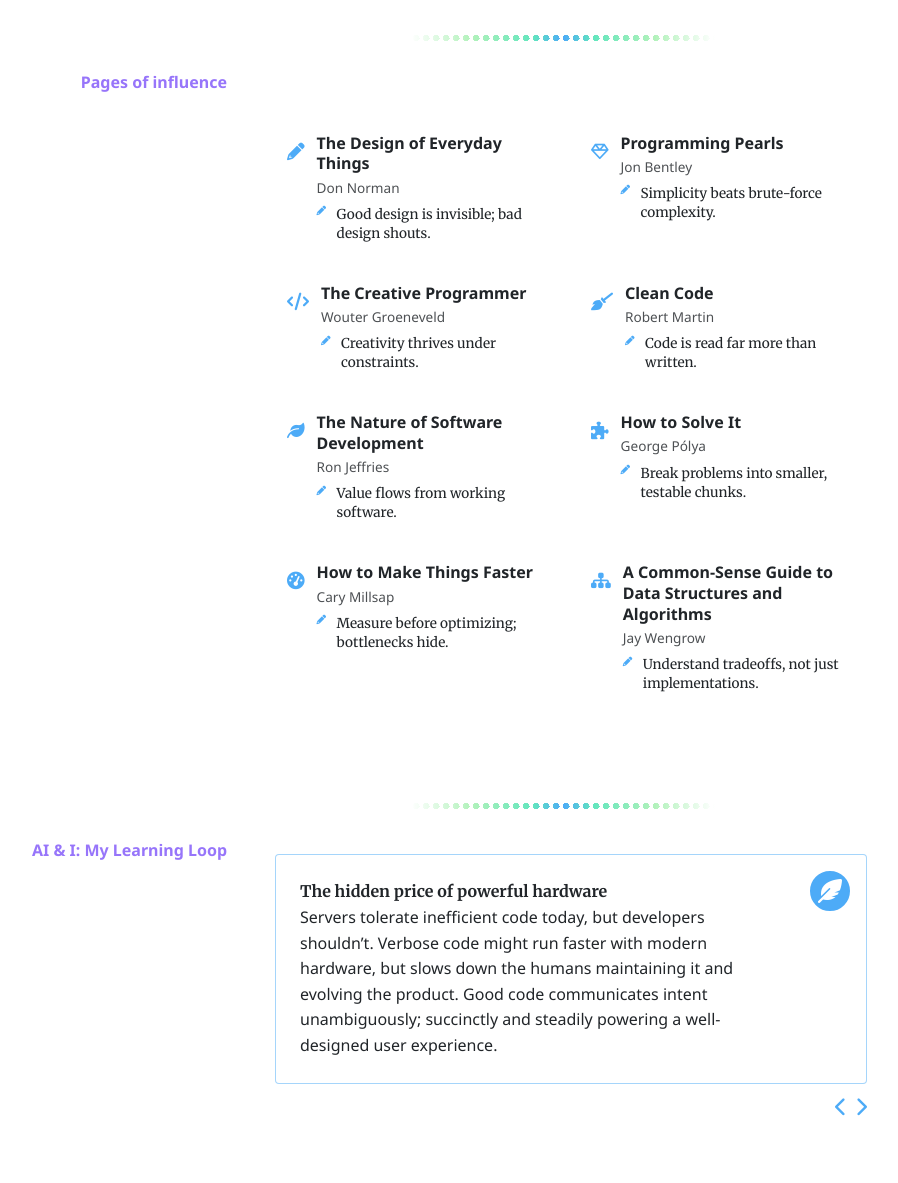
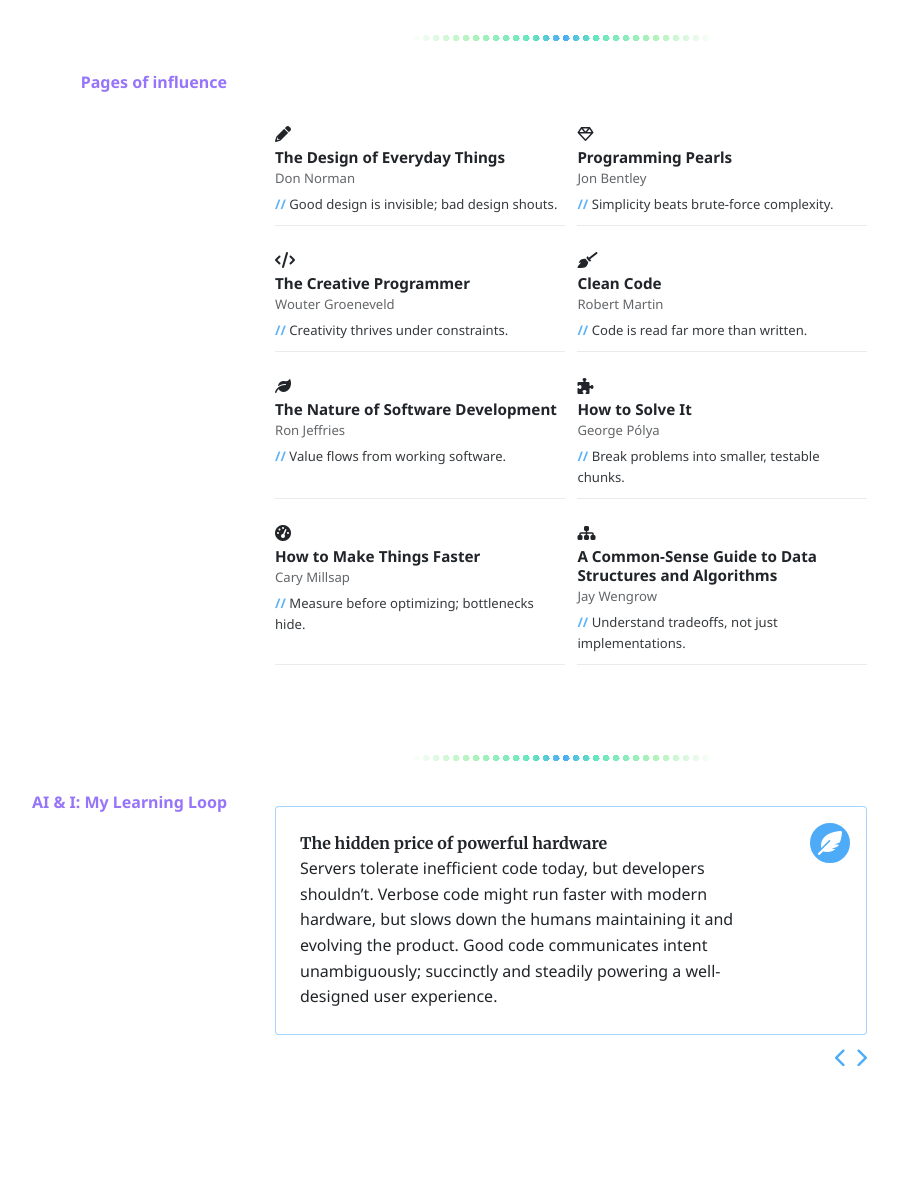
Before and after one commit to abhilashini/abhilashini.github.io, a Jekyll site: the page built from index.md, in a window 1280 px wide. Shown: the part 1038-2221 px from the top of the page, without its empty margins (77-975 px from the left). Built offline with Jekyll 4.4.1, drawn with Linux system fonts in a browser that asks for light colours; after the commit the page ends 2172 px from its top, so only the background shows below that.

Commit message:
Books update

```diff
--- a/_includes/books.html
+++ b/_includes/books.html
@@ -8,10 +8,7 @@
         <div class="book-details">
           <h3 class="book-title">{{ book.title }}</h3>
           <p class="book-author">{{ book.author }}</p>
-          <p class="book-takeaway">
-            <i class="fas fa-pencil-alt" style="font-size: 0.7em; color: var(--color-icon);"></i>
-            {{ book.takeaway }}
-          </p>
+          <p class="book-takeaway">{{ book.takeaway }}</p>
         </div>
       </div>
       {% endfor %}
--- a/assets/css/style.css
+++ b/assets/css/style.css
@@ -253,77 +253,56 @@ body {
 
 /* ===== BOOKS SECTION ===== */
 .books {
-  padding: 2rem 0;
+  padding: 1.5rem 0;
 }
 
 .books h2 {
   font-family: var(--font-heading);
-  font-size: 1.75rem;
+  font-size: 1.5rem;
   color: var(--color-text);
-  border-bottom: 2px solid var(--color-secondary);
-  padding-bottom: 0.5rem;
-  margin-bottom: 1.5rem;
+  margin-bottom: 1.2rem;
 }
 
 .book-grid {
   display: grid;
   grid-template-columns: repeat(2, 1fr);
-  gap: 1rem;
+  gap: 0.8rem;
 }
 
 .book-entry {
-  display: flex;
-  gap: 0.75rem;
-  align-items: start;
-  padding: 0.75rem;
-  border-radius: 4px;
-  transition: background-color 0.2s;
-}
-
-.book-entry:hover {
-  background-color: var(--color-accent);
-}
-
-.book-icon {
-  font-size: 1.1rem;
-  color: var(--color-icon);
-  padding-top: 0.25rem;
-  flex-shrink: 0;
+  padding: 0.6rem 0;
+  border-bottom: 1px solid rgba(0, 0, 0, 0.08);
 }
 
 .book-title {
   font-family: var(--font-body);
-  font-weight: 700;
-  font-size: 1rem;
+  font-weight: 600;
+  font-size: 0.95rem;
   color: var(--color-text);
   margin: 0;
-  line-height: 1.3;
+  line-height: 1.25;
 }
 
 .book-author {
   font-family: var(--font-body);
-  font-size: 0.85rem;
+  font-size: 0.82rem;
   color: var(--color-text);
-  opacity: 0.8;
-  margin: 0.15rem 0;
+  opacity: 0.7;
+  margin: 0.1rem 0;
 }
 
 .book-takeaway {
-  font-family: var(--font-heading);
-  font-size: 0.85rem;
+  font-family: var(--font-body);
+  font-size: 0.82rem;
   color: var(--color-text);
-  margin: 0.4rem 0 0;
-  position: relative;
-  padding-left: 1.25rem;
-  line-height: 1.4;
+  margin: 0.3rem 0 0;
+  opacity: 0.9;
 }
 
-.book-takeaway i {
-  font-size: 0.7em;
+.book-takeaway::before {
+  content: "// ";
   color: var(--color-icon);
-  position: absolute;
-  left: 0;
-  top: 0.15em;
+  font-weight: 600;
 }
 
 @media (max-width: 768px) {
@@ -390,10 +369,6 @@ body {
   }
 
   .books h2 {
-    font-size: 1.6rem;
-  }
-
-  .book-entry {
-    padding: 0.5rem;
+    font-size: 1.3rem;
   }
 }
```
